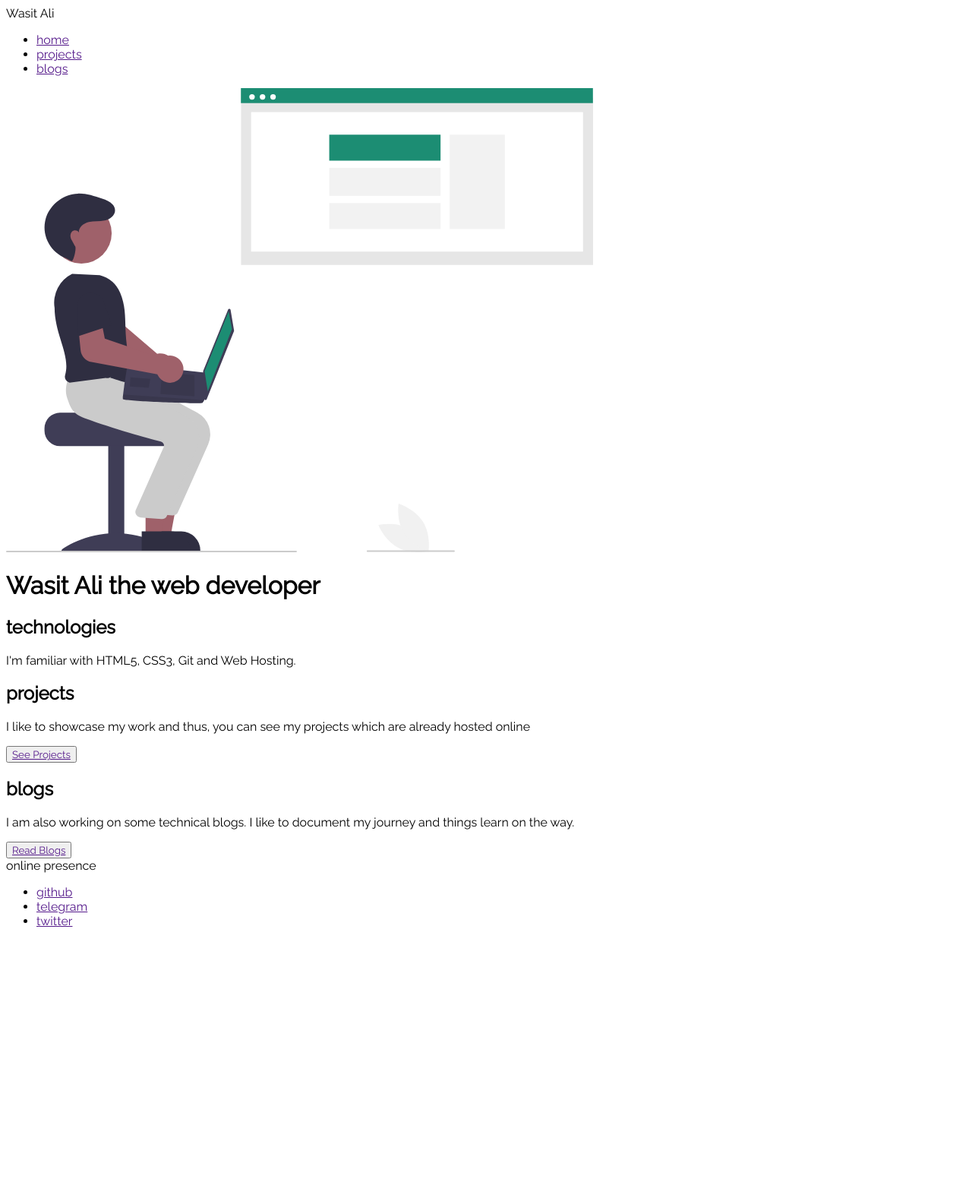
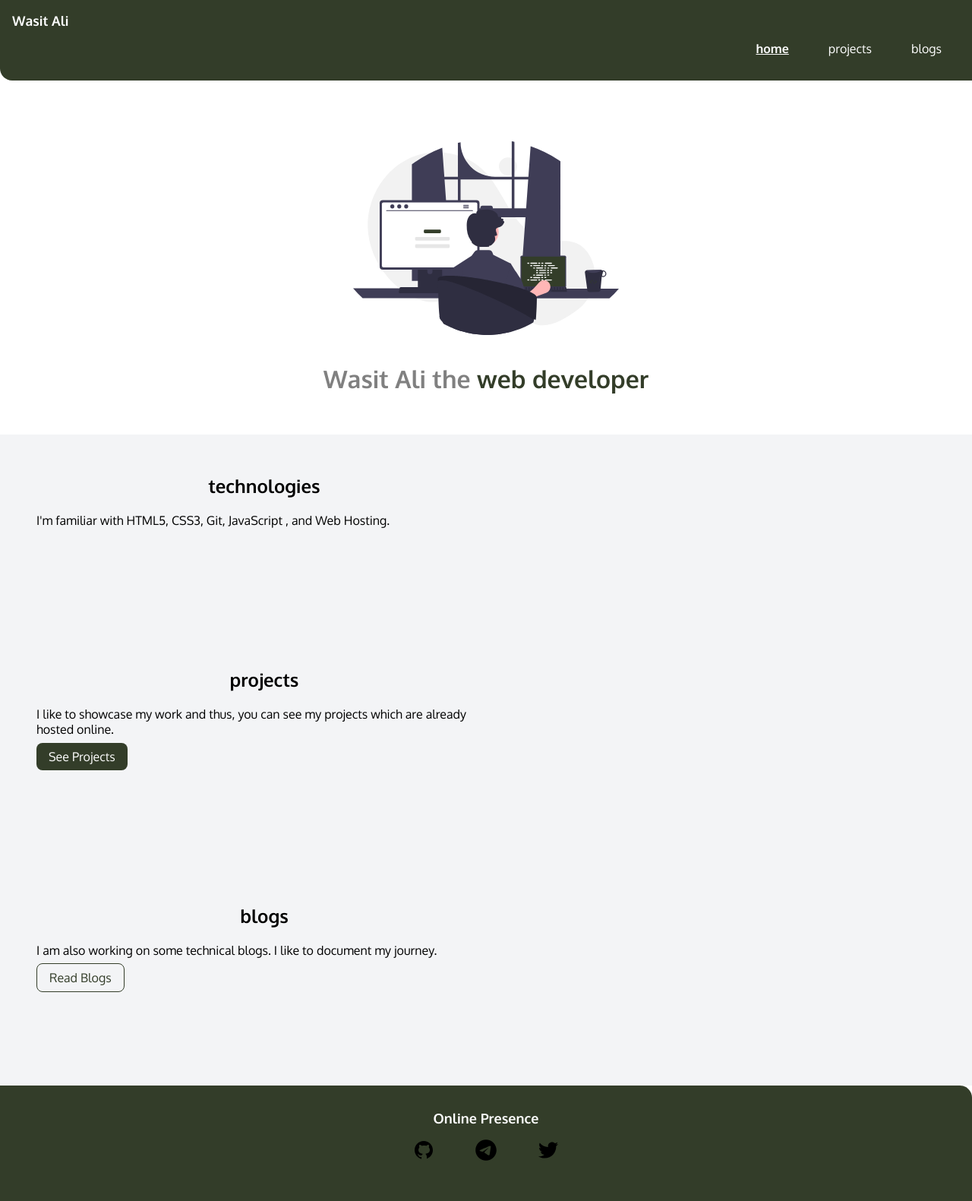
Before and after one commit to qwertyfi/new-portfolio-website, a plain HTML site: page index.html in a window 1280 px wide. Shown: the whole page at 76% size. Before the commit the page ends 1238 px from the top, so only its background shows below. Drawn offline with Linux system fonts and the light colour scheme.

Commit message:
initial commit

```diff
--- a/index.html
+++ b/index.html
@@ -4,52 +4,65 @@
     <meta charset="UTF-8">
     <meta http-equiv="X-UA-Compatible" content="IE=edge">
     <meta name="viewport" content="width=device-width, initial-scale=1.0">
-    <link rel="stylesheet" href="./style.css">
-    <title>Home | Wasit</title>
+    <title>Home | Wasit Ali</title>
+    <link rel="shortcut icon" type="image/x-icon" href="./assests/favicon (2).ico" />
+    <link href="./style.css" rel="stylesheet" />
+    <link rel="shortcut icon" type="image/x-icon" href="./assests/favicon (2).ico" />
 </head>
 <body>
-   <nav>
-        <div>Wasit Ali</div>
-
-        <ul>
-            <li><a href="">home</a></li>
-            <li><a href="">projects</a></li>
-            <li><a href="">blogs</a></li>
+    <nav class="navigation container">
+        <div class="nav-brand">Wasit Ali </div>
+        <ul class="list-non-bullet nav-pills">
+            <li class="list-item-inline">
+                <a class="link link-active" href="/index.html">home</a>
+            </li>
+            <li class="list-item-inline">
+                <a class="link" href="/projects.html">projects</a>
+            </li>
+            <li class="list-item-inline">
+                <a class="link" href="/blogs.html">blogs</a>
+            </li>
         </ul>
     </nav>
-   <header>
-    <img src="./assests/undraw_web_developer_re_h7ie.svg" alt="image was here">
-    <h1>Wasit Ali the <span>web developer</span></h1>
+    <header class="hero">
+        <img class="hero-img" src="./assests/undraw_programming_re_kg9v (3).svg" alt="programmer">
+        <h1 class="hero-heading">Wasit Ali the<span class="heading-inverted"> web developer</span></h1>
     </header>
-   <section>
+    <section class="section ow">
+        <div class="container      container-center">
+            <h1>technologies</h1>
+            <p>I'm familiar with HTML5, CSS3, Git, JavaScript , and Web Hosting.</p>
             <div>
-        <h1>technologies</h1>
-        <p>I'm familiar with HTML5, CSS3, Git and Web Hosting.</p>
 
-    </div>
     </section>
-   <section>
+    <section class="section ow">
+        <div class="container      container-center">
+            <h1>projects</h1>
+            <p>I like to showcase my work and thus, you can see my projects which are already hosted online.</p>
+            <a class="link link-primary" href="/projects.html">See Projects</a>
             <div>
-        <h1>projects</h1>
-        <p>I like to showcase my work and thus, you can see my projects which are already hosted online</p>
-        <button><a href="">See Projects</a></button>
-    </div>
     </section>
-   <section>
+    <section class="section ow">
+        <div class="container      container-center">
+            <h1>blogs</h1>
+            <p>I am also working on some technical blogs. I like to document my journey.</p>
+            <a class="link link-secondary" href="/blogs.html">Read Blogs</a>
             <div>
-        <h1>blogs</h1>
-        <p>I am also working on some technical blogs. I like to document my journey and things learn on the way.</p>
-        <button><a href="">Read Blogs</a></button>
-    </div>
     </section>
-   <footer>
-    <div>online presence</div>
-    <ul>
-        <li><a href="">github</a></li>
-        <li><a href="">telegram</a></li>
-        <li><a href="">twitter</a></li>
+
+    <footer class="footer">
+        <div class="footer-header">Online Presence </div>
+        <ul class="social-links list-non-bullet">
+            <li class="list-item-inline">
+                <a class="link" href="https://github.com/qwertyfi"> <img src="./assests/icons8-github.svg" alt=""> </a></li>
+            <li class="list-item-inline">
+                <a class="link" href="https://t.me/qwerty_fi"><img src="./assests/icons8-telegram-30.svg" alt=""></a></li>
+            <li class="list-item-inline">
+                <a class="link" href="https://twitter.com/qwerty__fi"><img src="./assests/icons8-twitter.svg" alt=""></a></li>
         </ul>
+
     </footer>
+
 
 </body>
 </html>
--- a/style.css
+++ b/style.css
@@ -1,5 +1,133 @@
-@import url('https://fonts.googleapis.com/css2?family=Raleway&display=swap');
 
-*{
-    font-family: 'Raleway', sans-serif;
+@import url('https://fonts.googleapis.com/css2?family=Oxygen:wght@400;700&display=swap');
+:root{
+    --primary-color: #333D29;
+    --dark-grey: grey;
+    --offwhite-grey: #F3F4F6;
 }
+body{
+    font-family: 'Oxygen', sans-serif;
+    margin: 0px;
+    }
+
+.container{
+   padding-left: 1rem;
+   padding-right: 1rem;
+
+}
+
+.container-center{
+    max-width: 600px;
+
+    margin-bottom: 100px;
+}
+.preview-image{
+    height: 200px;
+    margin: 10px;
+}
+.list-project{
+    display: flex;
+    flex-wrap: wrap;
+    justify-content: center;
+}
+
+.link{
+    padding: 0.5rem 1rem;
+    text-decoration: none;
+}
+
+
+.link-primary{
+    background-color: var(--primary-color);
+    border-radius: 0.5rem;
+    color: white;
+    margin-right: 20px;
+}
+
+.link-secondary{
+    color: var(--primary-color);
+    border-radius: 0.5rem;
+    border: solid 1px var(--primary-color);
+}
+
+.list-non-bullet {
+    list-style: none;
+}
+
+.list-item-inline{
+    display: inline;
+    padding: 0rem 0.5rem;
+}
+
+.navigation{
+    background-color: var(--primary-color);
+    color: white;
+    padding: 1rem;
+    border-bottom-left-radius: 1rem;
+}
+.navigation .link {
+    color: white;
+}
+.navigation .nav-pills {
+    text-align: right;
+}
+.navigation .nav-brand{
+    font-weight: bold;
+    font-size: 1.1rem;
+}
+.navigation .link-active{
+    font-weight: 800;
+    text-decoration: underline;
+}
+
+.hero {
+    padding: 2rem;
+    padding-top: 5rem;
+}
+
+.hero .hero-img{
+   max-width: 350px;
+   display: block;
+   margin: auto;
+}
+
+.hero .hero-heading{
+    text-align: center;
+    padding-top: 1rem;
+    color: var(--dark-grey);
+
+}
+.hero .hero-heading .heading-inverted {
+    color: var(--primary-color);
+}
+
+.section {
+    padding: 2rem;
+
+}
+.section h1{
+    text-align: center;
+
+}
+.ow{
+    background-color: var(--offwhite-grey);
+}
+
+.footer{
+    background-color: var(--primary-color);
+    padding: 2rem 1rem;
+    text-align: center;
+    color: white;
+    border-top-right-radius: 1rem;
+
+}
+.footer .link {
+    color: white;
+}
+.footer ul {
+    padding-inline-start: 0px;
+}
+.footer .footer-header{
+    font-weight: bold;
+    font-size: large;
+}
```
Also changed, not shown: blogs.html (added, +74 -0 lines), projects.html (added, +116 -0 lines), assests/Screenshot (33).png (added), assests/Screenshot (34).png (added), assests/Screenshot (36).png (added), assests/Screenshot (37).png (added), assests/Screenshot (38).png (added), assests/favicon (2).ico (added), assests/icons8-github.svg (added), assests/icons8-telegram-30.svg (added), assests/icons8-twitter.svg (added), assests/undraw_programming_re_kg9v (3).svg (added), assests/undraw_version_control_re_mg66.svg (deleted), assests/undraw_web_developer_re_h7ie.svg (deleted), 1 other file. Lines whose indentation alone changed are shown as unchanged.
